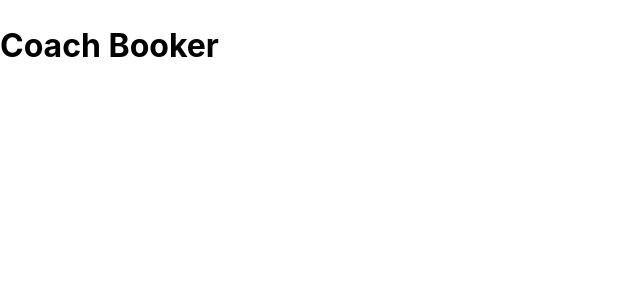
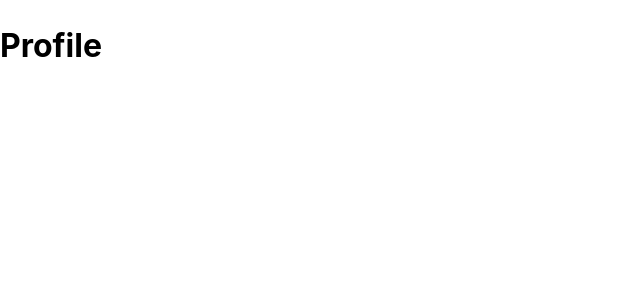
Before and after one commit to mustaphaboudouch/coach-booker, a React (Vite) app in the folder client/: page /profile in a window 1280 px wide. Shown: the top 300 px of the page, without its empty margins (0-640 px from the left). Built offline with nearby package versions, Linux system fonts and the light colour scheme.

Commit message:
feat: add client routes

```diff
--- a/client/package.json
+++ b/client/package.json
@@ -29,11 +29,13 @@
 		"dayjs": "^1.11.10",
 		"embla-carousel-react": "^7.1.0",
 		"react": "^18.2.0",
-		"react-dom": "^18.2.0"
+		"react-dom": "^18.2.0",
+		"react-router-dom": "^5.3.4"
 	},
 	"devDependencies": {
 		"@types/react": "^18.2.37",
 		"@types/react-dom": "^18.2.15",
+		"@types/react-router-dom": "^5.3.3",
 		"@typescript-eslint/eslint-plugin": "^6.10.0",
 		"@typescript-eslint/parser": "^6.10.0",
 		"@vitejs/plugin-react-swc": "^3.5.0",
--- a/client/src/main.tsx
+++ b/client/src/main.tsx
@@ -1,14 +1,14 @@
 import React from 'react';
 import ReactDOM from 'react-dom/client';
 import { MantineProvider } from '@mantine/core';
-import App from './App.tsx';
+import { Router } from './router';
 
 import '@mantine/core/styles.css';
 
 ReactDOM.createRoot(document.getElementById('root')!).render(
 	<React.StrictMode>
 		<MantineProvider>
-			<App />
+			<Router />
 		</MantineProvider>
 	</React.StrictMode>,
 );
--- /dev/null
+++ b/client/src/pages/dashboard.tsx
@@ -0,0 +1,7 @@
+export const Dashboard = () => {
+	return (
+		<div>
+			<h1>Dashboard</h1>
+		</div>
+	);
+};
--- /dev/null
+++ b/client/src/pages/home.tsx
@@ -0,0 +1,7 @@
+export const Home = () => {
+	return (
+		<div>
+			<h1>Home</h1>
+		</div>
+	);
+};
--- /dev/null
+++ b/client/src/pages/index.ts
@@ -0,0 +1,8 @@
+export { Home } from './home';
+export { Dashboard } from './dashboard';
+export { Profile } from './profile';
+export { SignIn } from './sign-in';
+export { SignUp } from './sign-up';
+export { PasswordForget } from './password-forget';
+export { PasswordReset } from './password-reset';
+export { NotFound } from './not-found';
--- /dev/null
+++ b/client/src/pages/not-found.tsx
@@ -0,0 +1,7 @@
+export const NotFound = () => {
+	return (
+		<div>
+			<h1>404 - Page not found</h1>
+		</div>
+	);
+};
--- /dev/null
+++ b/client/src/pages/password-forget.tsx
@@ -0,0 +1,7 @@
+export const PasswordForget = () => {
+	return (
+		<div>
+			<h1>Password Forget</h1>
+		</div>
+	);
+};
--- /dev/null
+++ b/client/src/pages/password-reset.tsx
@@ -0,0 +1,7 @@
+export const PasswordReset = () => {
+	return (
+		<div>
+			<h1>Password Reset</h1>
+		</div>
+	);
+};
--- /dev/null
+++ b/client/src/pages/profile.tsx
@@ -0,0 +1,7 @@
+export const Profile = () => {
+	return (
+		<div>
+			<h1>Profile</h1>
+		</div>
+	);
+};
--- /dev/null
+++ b/client/src/pages/sign-in.tsx
@@ -0,0 +1,7 @@
+export const SignIn = () => {
+	return (
+		<div>
+			<h1>Sign In</h1>
+		</div>
+	);
+};
--- /dev/null
+++ b/client/src/pages/sign-up.tsx
@@ -0,0 +1,7 @@
+export const SignUp = () => {
+	return (
+		<div>
+			<h1>Sign Up</h1>
+		</div>
+	);
+};
--- /dev/null
+++ b/client/src/router/index.tsx
@@ -0,0 +1,60 @@
+import { Route, Switch, BrowserRouter } from 'react-router-dom';
+import {
+	Dashboard,
+	Home,
+	NotFound,
+	PasswordForget,
+	PasswordReset,
+	Profile,
+	SignIn,
+	SignUp,
+} from '../pages';
+
+const routes = [
+	{
+		path: '/',
+		component: Home,
+	},
+	{
+		path: '/dashboard',
+		component: Dashboard,
+	},
+	{
+		path: '/profile',
+		component: Profile,
+	},
+	{
+		path: '/sign-in',
+		component: SignIn,
+	},
+	{
+		path: '/sign-up',
+		component: SignUp,
+	},
+	{
+		path: '/password-forget',
+		component: PasswordForget,
+	},
+	{
+		path: '/password-reset',
+		component: PasswordReset,
+	},
+	{
+		path: '*',
+		component: NotFound,
+	},
+];
+
+export const Router = () => {
+	return (
+		<BrowserRouter>
+			<Switch>
+				{routes.map((route) => (
+					<Route exact path={route.path}>
+						<route.component />
+					</Route>
+				))}
+			</Switch>
+		</BrowserRouter>
+	);
+};
```
Also changed, not shown: 1 other file (tests, documents, lock files or other folders).
